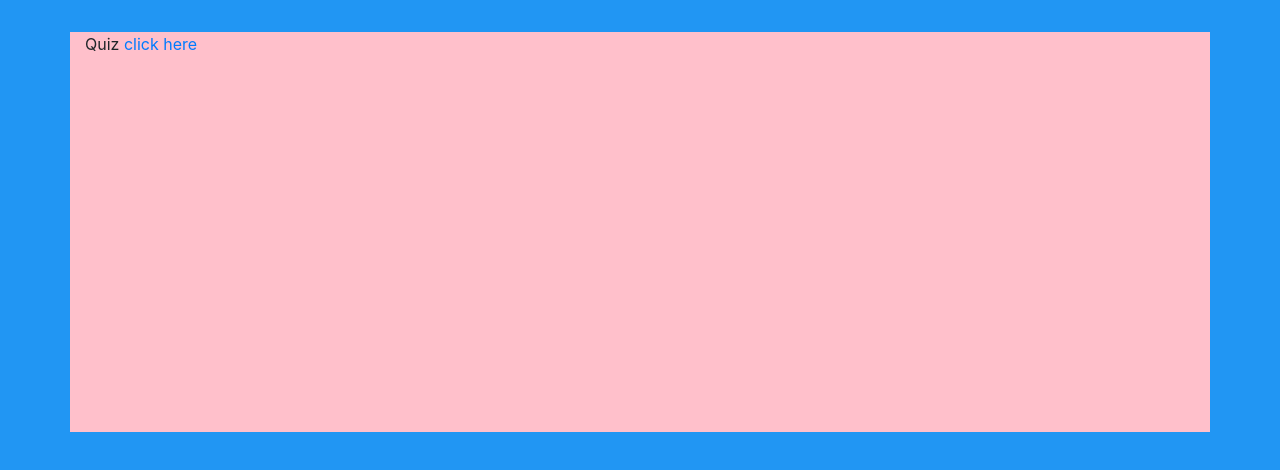
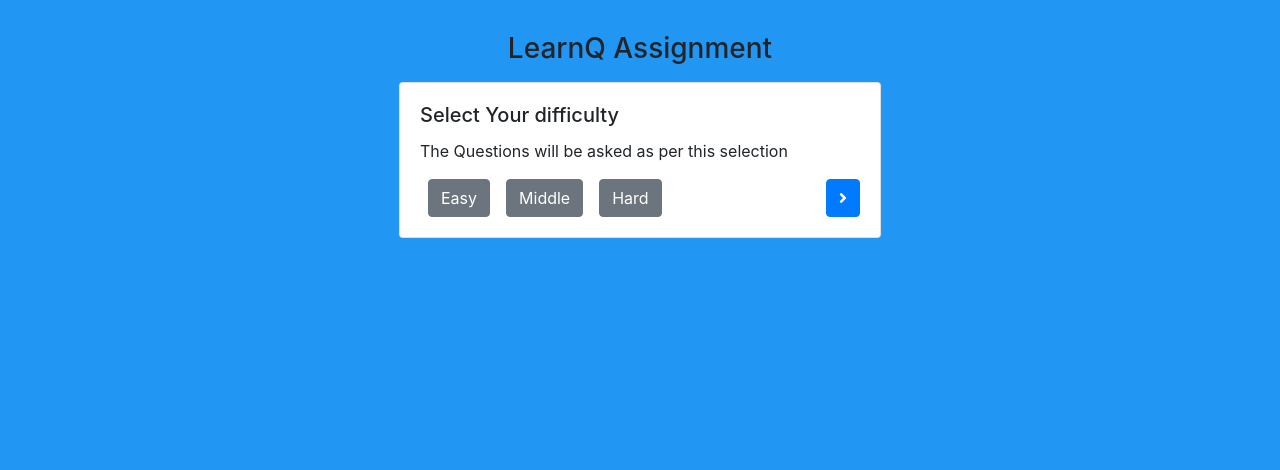
Before and after one commit to AbbyB97/lq-assessment, a React (Create React App) app: page /quiz in a window 1280 px wide. Shown: the top 470 px of the page. Built offline with nearby package versions, Linux system fonts and the light colour scheme.

Commit message:
added basic card quiz

```diff
--- a/src/components/Home/index.js
+++ b/src/components/Home/index.js
@@ -10,7 +10,7 @@ import {
 import { useHistory } from "react-router-dom";
 import styled from "styled-components";
 import quizBanner from "../../dist/images/cardImages/quizBanner.png";
-import StyledContainer from "../../widgets/StyledContainer";
+import FadeContainer from "../../widgets/FadeContainer";
 import { device } from "../../utils/mediaQuery";
 
 const Home = () => {
@@ -20,7 +20,7 @@ const Home = () => {
   };
 
   return (
-    <StyledContainer>
+    <FadeContainer>
       <StyledHome>
         <h3 className="mb-3">LearnQ Assignment</h3>
         <Container className="card-container ">
@@ -55,7 +55,7 @@ const Home = () => {
           </Card>
         </Container>
       </StyledHome>
-    </StyledContainer>
+    </FadeContainer>
   );
 };
 
--- a/src/components/QuizComponent/index.js
+++ b/src/components/QuizComponent/index.js
@@ -1,15 +1,66 @@
 import React from "react";
 import { Link } from "react-router-dom";
+import {
+  Container,
+  Row,
+  Col,
+  Button,
+  Card,
+  ButtonGroup,
+} from "react-bootstrap";
 import styled from "styled-components";
-import StyledContainer from "../../widgets/StyledContainer";
+import FadeContainer from "../../widgets/FadeContainer";
 
 const QuizComponent = () => {
   return (
-    <StyledContainer style={{ height: "50vh", backgroundColor: "pink" }}>
-      Quiz
-      <Link to="/"> click here </Link>
-    </StyledContainer>
+    <FadeContainer>
+      <StyledQuizComp>
+        <h3 className="mb-3">LearnQ Assignment</h3>
+        <Container className="card-container ">
+          <Card>
+            {/* <Card.Img
+              className="mx-auto mt-3 w-75"
+              variant="top"
+              src={quizBanner}
+            /> */}
+            <Card.Body>
+              <Card.Title>Select Your difficulty</Card.Title>
+              <Card.Text>
+                The Questions will be asked as per this selection
+              </Card.Text>
+              <div className="d-flex justify-content-between">
+                <div className="d-flex justify-content-between">
+                  <Button className="mx-2" variant="secondary">
+                    Easy
+                  </Button>
+                  <Button className="mx-2" variant="secondary">
+                    Middle
+                  </Button>
+                  <Button className="mx-2" variant="secondary">
+                    Hard
+                  </Button>
+                </div>
+                <Button
+                  // onClick={goTopQuiz}
+                  variant="primary"
+                >
+                  <i className="fas fa-angle-right"></i>
+                </Button>
+              </div>
+            </Card.Body>
+          </Card>
+        </Container>
+      </StyledQuizComp>
+    </FadeContainer>
   );
 };
 
 export default QuizComponent;
+
+const StyledQuizComp = styled.div`
+  h3 {
+    margin: 0;
+    text-align: center;
+    padding: 0;
+  }
+`;
--- a/src/widgets/StyledContainer.js
+++ b/src/widgets/FadeContainer.js
@@ -1,7 +1,7 @@
 import styled from "styled-components";
 import { Container } from "react-bootstrap";
 
-const StyledContainer = styled(Container)`
+const FadeContainer = styled(Container)`
   opacity: 1;
   animation-name: fadeInOpacity;
   animation-iteration-count: 1;
@@ -18,4 +18,4 @@ const StyledContainer = styled(Container)`
   }
 `;
 
-export default StyledContainer;
+export default FadeContainer;
```
